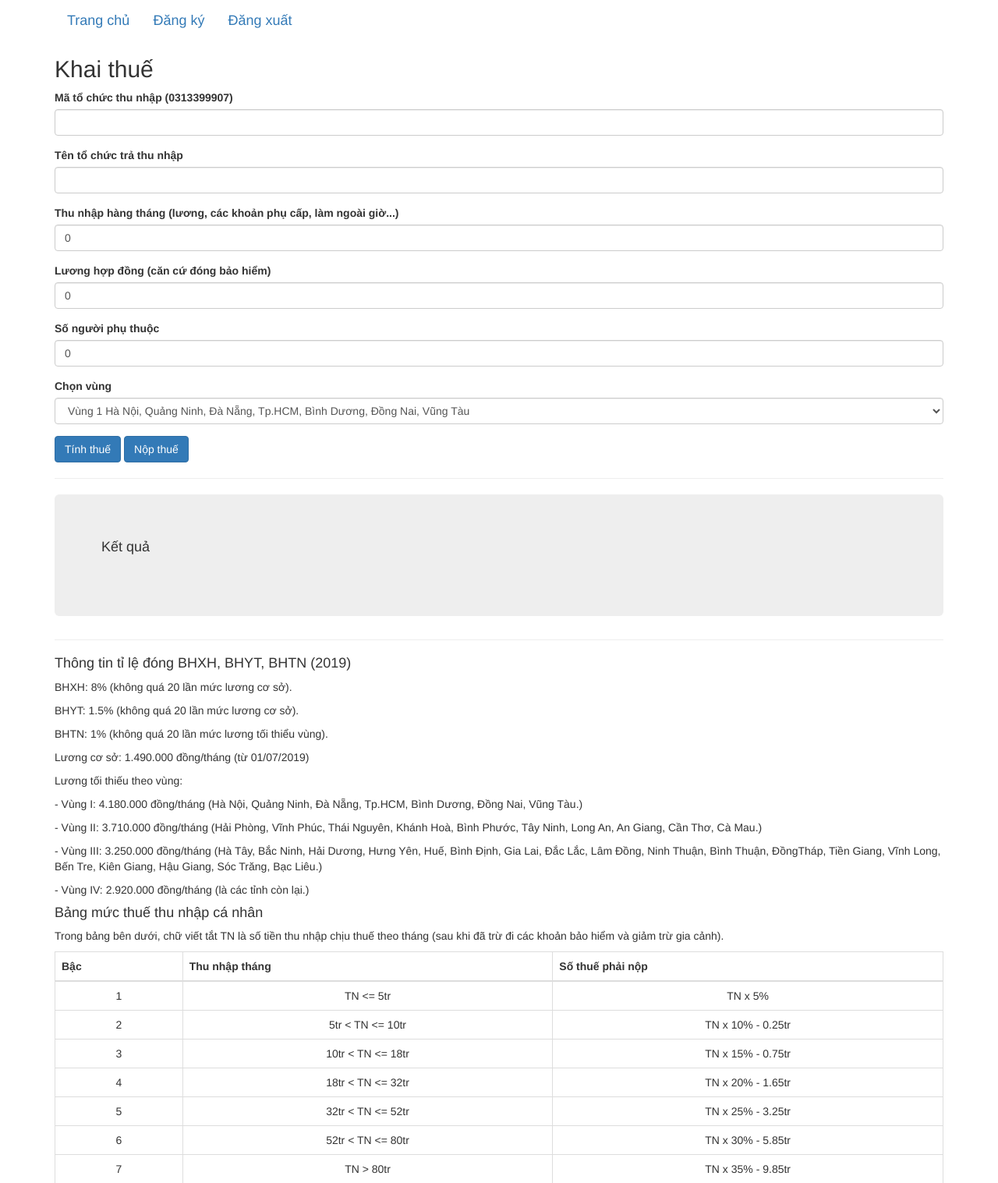
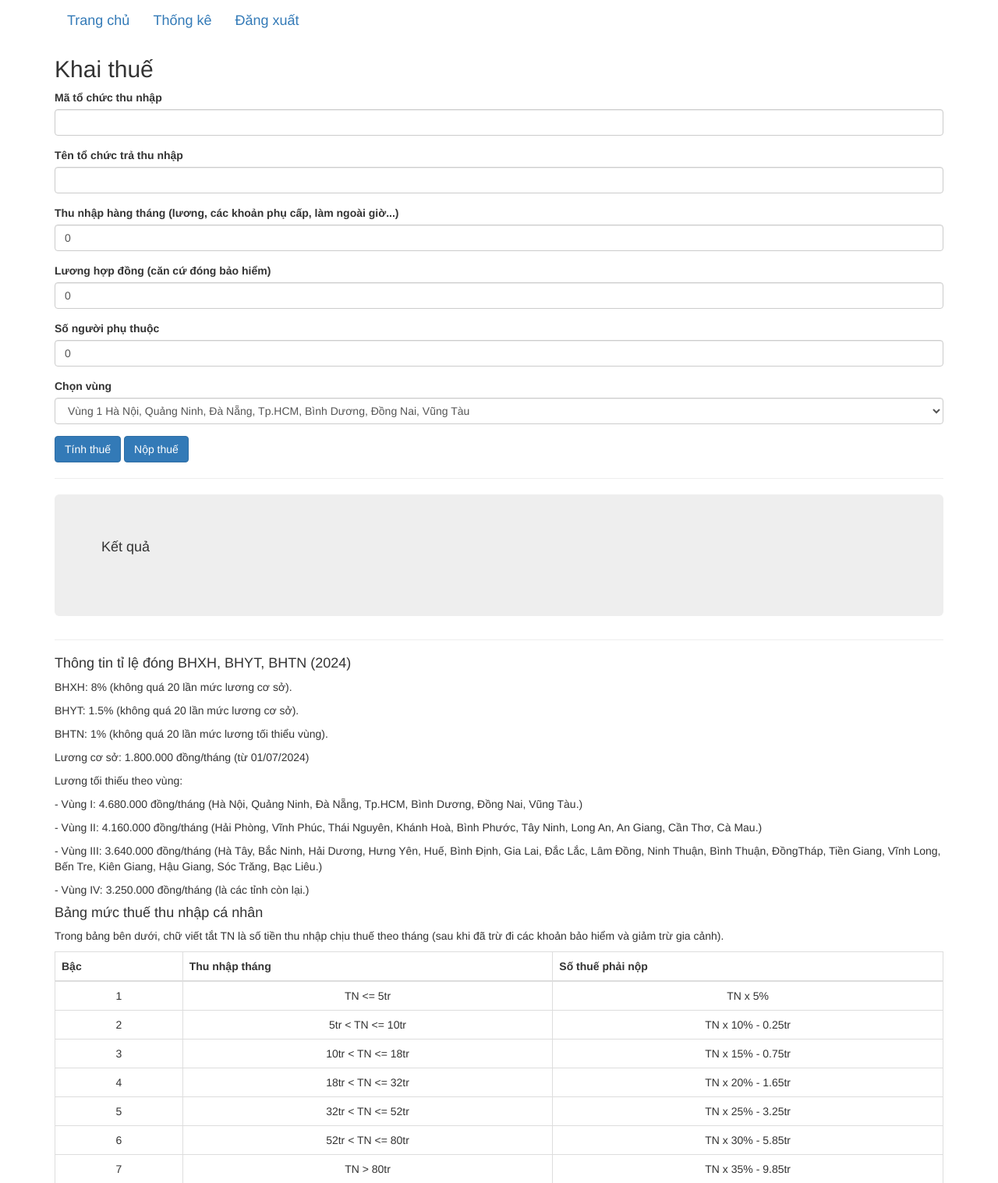
Before and after one commit to PhatNguyen24/PersonalIncomeTax, a Flask app: page / in a window 1280 px wide. Shown: the top 1517 px of the page at 78% size. Run offline with Flask 2, Linux system fonts and the light colour scheme; the visitor is signed in with stand-in values (Sample User, id 1); some libraries are stand-ins or nearby versions.

Commit message:
fix thông tin

```diff
--- a/main.py
+++ b/main.py
@@ -32,7 +32,7 @@ def place_value(number):
     return ("{:,}".format(number))
 
 class PITForm(Form):
-    codeorpay = StringField('Mã tổ chức thu nhập (0313399907)')
+    codeorpay = StringField('Mã tổ chức thu nhập')
     nameorpay = StringField('Tên tổ chức trả thu nhập')
     gross = StringField('Thu nhập hàng tháng (lương, các khoản phụ cấp, làm ngoài giờ...)', validators=[InputRequired()], default=0)
     contract = StringField('Lương hợp đồng (căn cứ đóng bảo hiểm)', validators=[InputRequired()], default=0)
--- a/templates/index.html
+++ b/templates/index.html
@@ -10,7 +10,7 @@ Tính BHXH, BHYT, BHTN, Thuế thu nhập, lương net
     <nav class="navbar navbar-expand-lg navbar-light bg-light">
         <a class="navbar-brand" href="/">Trang chủ</a>
         <div class="ml-auto">
-            <a class="navbar-brand" href="/register">Đăng ký</a>
+            <a class="navbar-brand" href="/thongke">Thống kê</a>
             <a class="navbar-brand" href="/logout">Đăng xuất</a>
         </div>
     </nav>
@@ -47,16 +47,16 @@ Tính BHXH, BHYT, BHTN, Thuế thu nhập, lương net
     <div class="MoreInfo">
         <hr>
         <p></p>
-        <h4>Thông tin tỉ lệ đóng BHXH, BHYT, BHTN (2019)</h4>
+        <h4>Thông tin tỉ lệ đóng BHXH, BHYT, BHTN (2024)</h4>
         <p>BHXH: 8% (không quá 20 lần mức lương cơ sở).</p>
         <p>BHYT: 1.5% (không quá 20 lần mức lương cơ sở).</p>
         <p>BHTN: 1% (không quá 20 lần mức lương tối thiểu vùng).</p>
-        <p>Lương cơ sở: 1.490.000 đồng/tháng (từ 01/07/2019)</p>
+        <p>Lương cơ sở: 1.800.000 đồng/tháng (từ 01/07/2024)</p>
         <p>Lương tối thiếu theo vùng:</p>
-        <p>- Vùng I: 4.180.000 đồng/tháng (Hà Nội, Quảng Ninh, Đà Nẵng, Tp.HCM, Bình Dương, Đồng Nai, Vũng Tàu.)</p>
-        <p>- Vùng II: 3.710.000 đồng/tháng (Hải Phòng, Vĩnh Phúc, Thái Nguyên, Khánh Hoà, Bình Phước, Tây Ninh, Long An, An Giang, Cần Thơ, Cà Mau.)</p>
-        <p>- Vùng III: 3.250.000 đồng/tháng (Hà Tây, Bắc Ninh, Hải Dương, Hưng Yên, Huế, Bình Định, Gia Lai, Đắc Lắc, Lâm Đồng, Ninh Thuận, Bình Thuận, ĐồngTháp, Tiền Giang, Vĩnh Long, Bến Tre, Kiên Giang, Hậu Giang, Sóc Trăng, Bạc Liêu.)</p>
-        <p>- Vùng IV: 2.920.000 đồng/tháng (là các tỉnh còn lại.)</p>
+        <p>- Vùng I: 4.680.000 đồng/tháng (Hà Nội, Quảng Ninh, Đà Nẵng, Tp.HCM, Bình Dương, Đồng Nai, Vũng Tàu.)</p>
+        <p>- Vùng II: 4.160.000 đồng/tháng (Hải Phòng, Vĩnh Phúc, Thái Nguyên, Khánh Hoà, Bình Phước, Tây Ninh, Long An, An Giang, Cần Thơ, Cà Mau.)</p>
+        <p>- Vùng III: 3.640.000 đồng/tháng (Hà Tây, Bắc Ninh, Hải Dương, Hưng Yên, Huế, Bình Định, Gia Lai, Đắc Lắc, Lâm Đồng, Ninh Thuận, Bình Thuận, ĐồngTháp, Tiền Giang, Vĩnh Long, Bến Tre, Kiên Giang, Hậu Giang, Sóc Trăng, Bạc Liêu.)</p>
+        <p>- Vùng IV: 3.250.000 đồng/tháng (là các tỉnh còn lại.)</p>
         <p></p>
         <h4>Bảng mức thuế thu nhập cá nhân</h4>
         <p>Trong bảng bên dưới, chữ viết tắt TN là số tiền thu nhập chịu thuế theo tháng (sau khi đã trừ đi các khoản bảo hiểm và giảm trừ gia cảnh).</p>
```
Also changed, not shown: templates/thongke.html (added).
